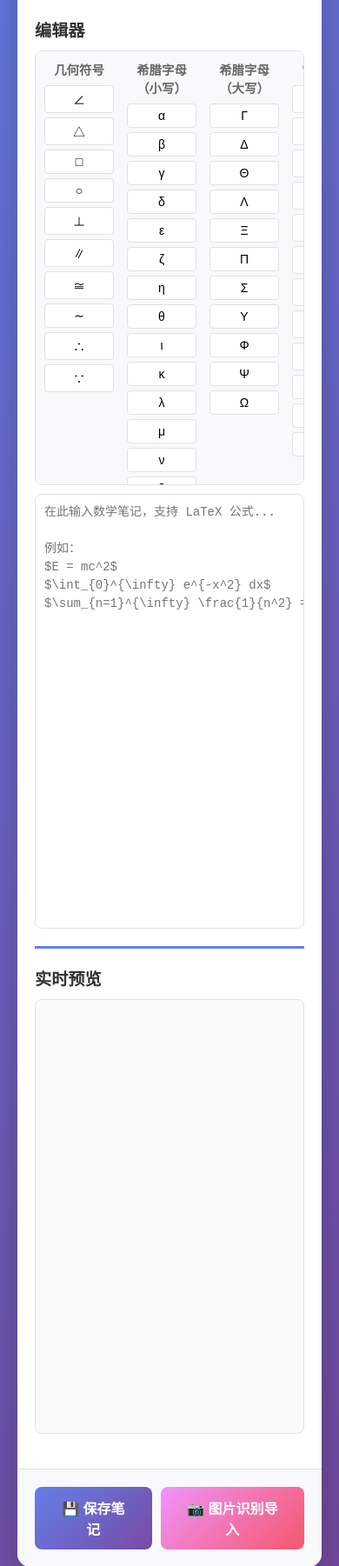
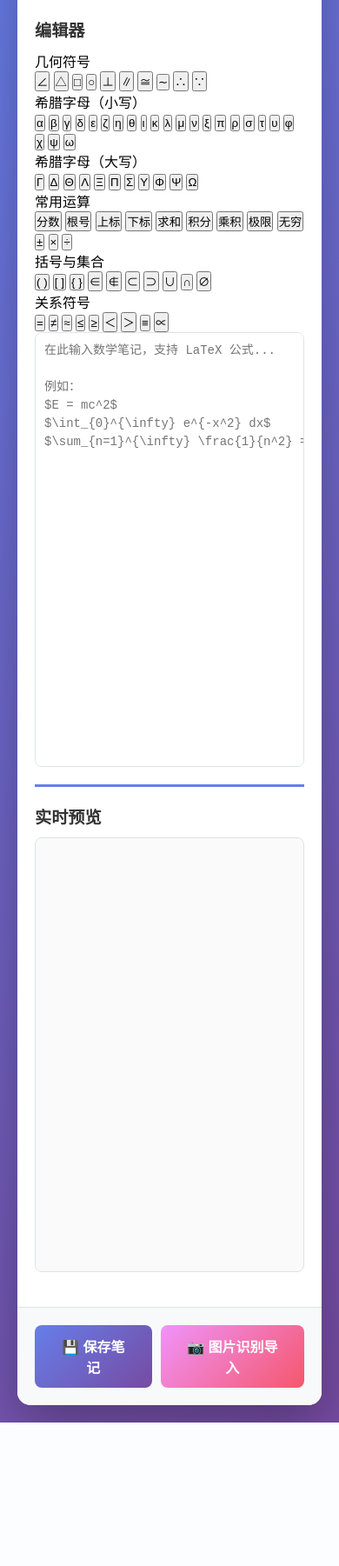
Before and after one commit to wenyuc/math_note, a Flask app: page / in a window 390 px wide. Shown: the part 135-1936 px from the top of the page at 87% size. After the commit the page ends 1771 px from the top, so only its background shows below. Run offline with Flask 3, Linux system fonts and the light colour scheme.

Commit message:
Update Flask app configuration and redesign UI with symbol panel and enhanced preview
Key features implemented:
- Updated math_notes/app.py to change debug mode to True and port to 5002
- Redesigned math_notes/templates/index.html with two distinct regions: symbol panel and editor/preview area
- Implemented horizontal symbol rows grouped by category with smaller sized buttons
- Created split view layout with editor and real-time preview sections positioned side by side
- Enhanced preview functionality to render mathematical symbols instead of LaTeX code using MathJax
- Added responsive design adjustments for mobile compatibility
- Improved symbol insertion functionality and preview updating mechanism

The changes provide a better user interface with organized mathematical symbols and proper real-time rendering of mathematical expressions in the preview area.

```diff
--- a/math_notes/app.py
+++ b/math_notes/app.py
@@ -74,4 +74,4 @@ def upload_image():
         }), 500
 
 if __name__ == '__main__':
-    app.run(debug=False, host='0.0.0.0', port=5000, threaded=True)
+    app.run(debug=True, host='0.0.0.0', port=5002, threaded=True)
--- a/math_notes/templates/index.html
+++ b/math_notes/templates/index.html
@@ -42,9 +42,73 @@
             margin-bottom: 5px;
         }
 
+        /* Symbol panel - Area 1 */
+        .symbol-panel {
+            background: #f8f9fa;
+            border-bottom: 3px solid #667eea;
+            padding: 15px 20px;
+        }
+
+        .symbol-panel-title {
+            font-size: 1.1em;
+            color: #333;
+            margin-bottom: 10px;
+            font-weight: 600;
+        }
+
+        .symbol-rows {
+            display: flex;
+            flex-direction: column;
+            gap: 8px;
+        }
+
+        .symbol-row {
+            display: flex;
+            align-items: center;
+            gap: 10px;
+            flex-wrap: wrap;
+        }
+
+        .symbol-row-label {
+            font-size: 0.85em;
+            color: #666;
+            font-weight: 600;
+            min-width: 80px;
+            text-align: right;
+            padding-right: 10px;
+            border-right: 2px solid #dee2e6;
+        }
+
+        .symbol-row-buttons {
+            display: flex;
+            gap: 4px;
+            flex-wrap: wrap;
+            flex: 1;
+        }
+
+        .symbol-btn-small {
+            background: white;
+            border: 1px solid #dee2e6;
+            border-radius: 3px;
+            padding: 3px 6px;
+            cursor: pointer;
+            font-size: 12px;
+            transition: all 0.2s;
+            min-width: 24px;
+            text-align: center;
+        }
+
+        .symbol-btn-small:hover {
+            background: #667eea;
+            color: white;
+            border-color: #667eea;
+            transform: scale(1.1);
+        }
+
+        /* Main content - Area 2 with editor and preview side by side */
         .main-content {
             display: flex;
-            gap: 20px;
+            gap: 0;
             padding: 20px;
         }
 
@@ -52,11 +116,12 @@
             flex: 1;
             display: flex;
             flex-direction: column;
+            border-right: 3px solid #667eea;
+            padding-right: 20px;
         }
 
         .preview-section {
             flex: 1;
-            border-left: 3px solid #667eea;
             padding-left: 20px;
             display: flex;
             flex-direction: column;
@@ -67,62 +132,6 @@
             color: #333;
             margin-bottom: 10px;
             font-weight: 600;
-        }
-
-        /* Symbol buttons */
-        .symbol-toolbar {
-            background: #f8f9fa;
-            border: 1px solid #dee2e6;
-            border-radius: 8px;
-            padding: 10px;
-            margin-bottom: 10px;
-            display: flex;
-            gap: 15px;
-            max-height: 500px;
-            overflow-y: auto;
-        }
-
-        .symbol-group {
-            display: flex;
-            flex-direction: column;
-            min-width: 80px;
-        }
-
-        .symbol-group:last-child {
-            margin-bottom: 0;
-        }
-
-        .symbol-group-title {
-            font-size: 0.9em;
-            color: #666;
-            margin-bottom: 8px;
-            font-weight: 600;
-            text-align: center;
-        }
-
-        .symbol-buttons {
-            display: flex;
-            flex-direction: column;
-            gap: 5px;
-        }
-
-        .symbol-btn {
-            background: white;
-            border: 1px solid #dee2e6;
-            border-radius: 4px;
-            padding: 5px 10px;
-            cursor: pointer;
-            font-size: 14px;
-            transition: all 0.2s;
-            min-width: 35px;
-            text-align: center;
-        }
-
-        .symbol-btn:hover {
-            background: #667eea;
-            color: white;
-            border-color: #667eea;
-            transform: translateX(2px);
         }
 
         /* Editor container */
@@ -239,11 +248,26 @@
                 flex-direction: column;
             }
 
+            .editor-section {
+                border-right: none;
+                border-bottom: 3px solid #667eea;
+                padding-right: 0;
+                padding-bottom: 20px;
+            }
+
             .preview-section {
-                border-left: none;
-                border-top: 3px solid #667eea;
                 padding-left: 0;
                 padding-top: 20px;
+            }
+
+            .symbol-row-label {
+                text-align: left;
+                border-right: none;
+                border-bottom: 2px solid #dee2e6;
+                padding-right: 0;
+                padding-bottom: 5px;
+                min-width: auto;
+                width: 100%;
             }
         }
 
```
Also changed, not shown: 1 other file.
